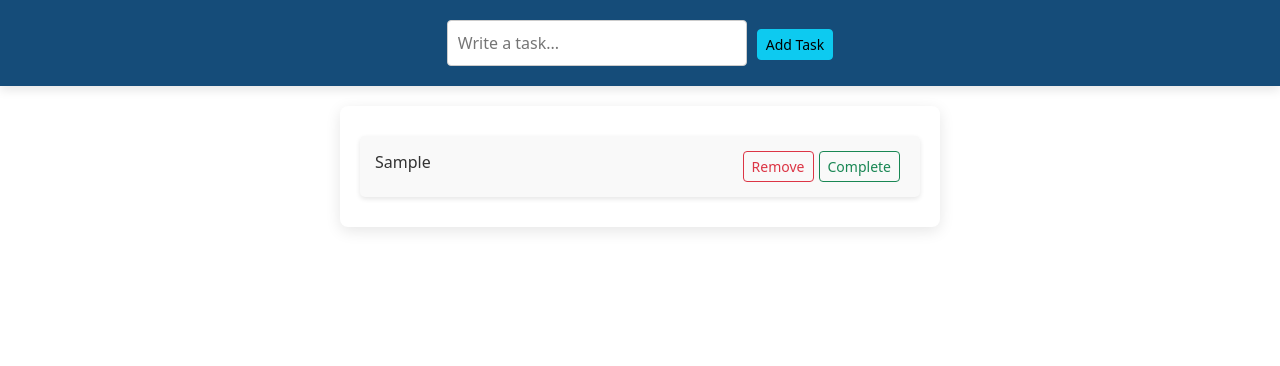
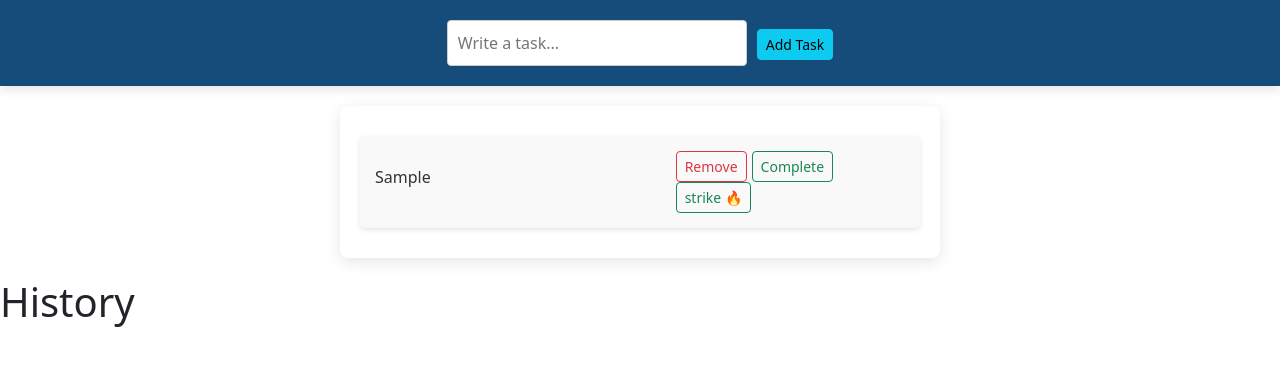
Before and after one commit to sharafath-ali/To-do-App, a React (Create React App) app: page / in a window 1280 px wide. Both pictures are taken after typing "Sample" into the empty fields and a click on the button "Add Task". Shown: the top 366 px of the page. Built offline with nearby package versions, Linux system fonts and the light colour scheme.

Commit message:
added history section to see Analytics  of deleted data

```diff
--- a/src/App.js
+++ b/src/App.js
@@ -3,19 +3,18 @@ import Button from 'react-bootstrap/Button';
 import { useState } from 'react';
 import List from './List';
 import { useEffect } from 'react';
+import History from './History';
 
 function App() {
   const [todolist, settodolist] = useState([]);
   const [newtask, setnewtask] = useState('');
-
-
 
   useEffect(() => {
     const storedTodolist = localStorage.getItem('todolist');
     if (storedTodolist) {
       settodolist(JSON.parse(storedTodolist));
     }
-  },[])
+  }, [])
 
   const addTask = () => {
     const trimmedTask = newtask.trim();
@@ -24,6 +23,8 @@ function App() {
         id: todolist.length === 0 ? 1 : todolist[todolist.length - 1].id + 1,
         task: trimmedTask,
         color: '#f9f9f9',
+        strike: 0,
+        addedDate: new Date().toLocaleString(),
       };
       settodolist([...todolist, newTask]);
       setnewtask('');
@@ -39,8 +40,11 @@ function App() {
     localStorage.setItem('todolist', JSON.stringify(updatedList));
   };
 
-  const deleteTask = (id) => {
+  const removeTask = (id) => {
     const updatedList = todolist.filter(task => task.id !== id);
+    const deletedTask = todolist.find((task) => task.id === id);
+    const deletedTasks = JSON.parse(localStorage.getItem('deletedTasks') || '[]');
+    localStorage.setItem('deletedTasks', JSON.stringify([...deletedTasks, deletedTask]));
     settodolist(updatedList);
     localStorage.setItem('todolist', JSON.stringify(updatedList));
   };
@@ -70,14 +74,14 @@ function App() {
               <List
                 key={key}
                 element={element}
-                Delete={deleteTask}
+                Delete={removeTask}
                 Colorchange={changeTaskColor}
               />
             );
           })
         )}
       </div>
-
+      <History todolist={todolist} />
     </>
   );
 }
--- /dev/null
+++ b/src/History.js
@@ -0,0 +1,32 @@
+import React from 'react'
+import { useEffect, useState } from 'react'
+
+function History({ todolist }) {
+  const [deletedTask, setdeletedTask] = useState([]);
+
+  useEffect(() => {
+    const deletedtask = localStorage.getItem('deletedTasks');
+
+    if (deletedtask) {
+      const parsedTask = JSON.parse(deletedtask);
+      console.log(parsedTask);
+      setdeletedTask(parsedTask);
+    }
+  }, [todolist])
+
+  return (
+    <div>
+      <h1>History</h1>
+      <div>
+        {deletedTask.map((task) => (
+          <div key={task.id}>
+            <h3>{task.task}</h3>
+            <p>{task.addedDate}</p>
+          </div>
+        ))}
+      </div>
+    </div>
+  )
+}
+
+export default History
--- a/src/List.js
+++ b/src/List.js
@@ -22,6 +22,13 @@ function List({ element, Delete, Colorchange }) {
         >
           Complete
         </Button>
+        <Button
+          variant="outline-success"
+          size="sm"
+          style={{ marginRight: '5px' }}
+        >
+          strike 🔥
+        </Button>
       </div>
     </div>
   );
```
